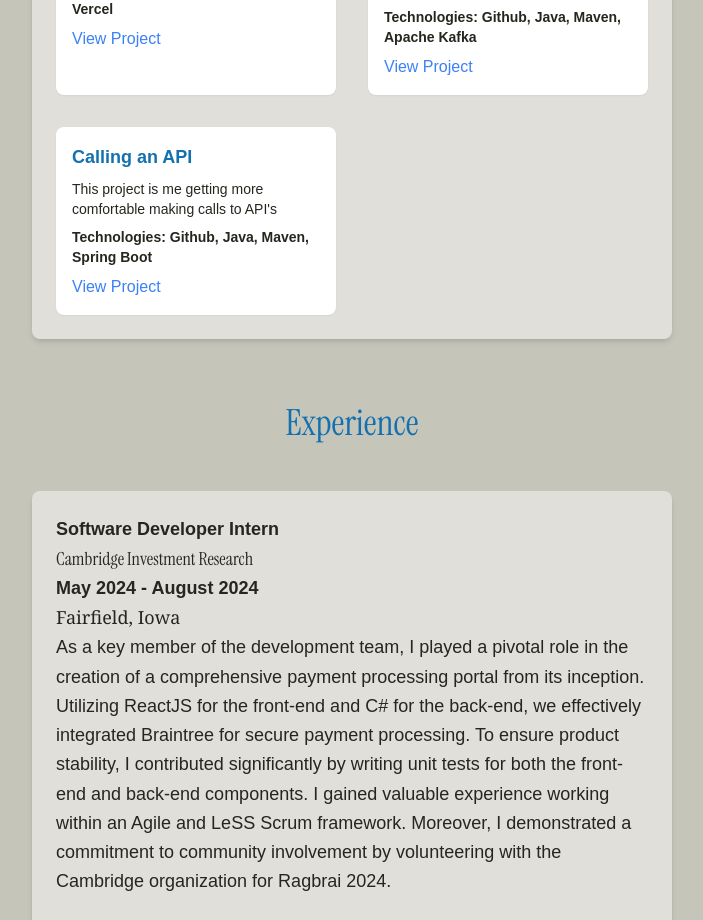
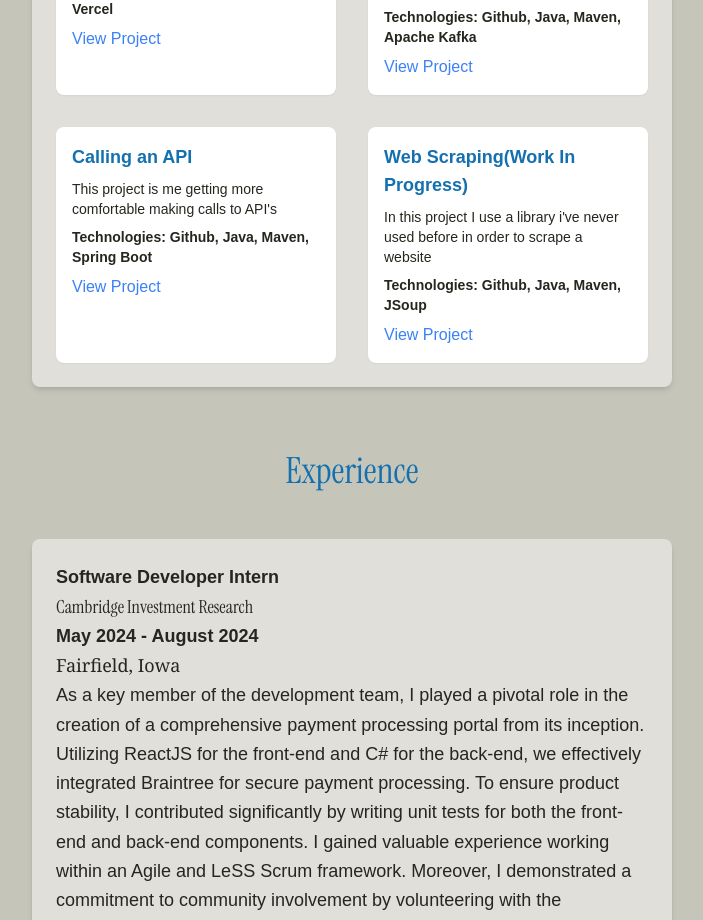
Before and after one commit to aceralrighty/ziv-consulting, a Next.js app: page / in a window 1280 px wide. Shown: the part 2940-3860 px from the top of the page, without its empty margins (288-991 px from the left). Built offline with nearby package versions, Linux system fonts and the light colour scheme.

Commit message:
added another project

```diff
--- a/app/components/projects.js
+++ b/app/components/projects.js
@@ -41,7 +41,14 @@ const projects = [
         description: "This project is me getting more comfortable making calls to API's",
         technologies: "Github, Java, Maven, Spring Boot",
         link: "https://github.com/aceralrighty/UFCAPI"
+    },
+    {
+        title: "Web Scraping(Work In Progress)",
+        description: "In this project I use a library i've never used before in order to scrape a website",
+        technologies: "Github, Java, Maven, JSoup",
+        link: "https://github.com/aceralrighty/WebScraper"
     }
+
 ];
 
 export default function Projects() {
```
